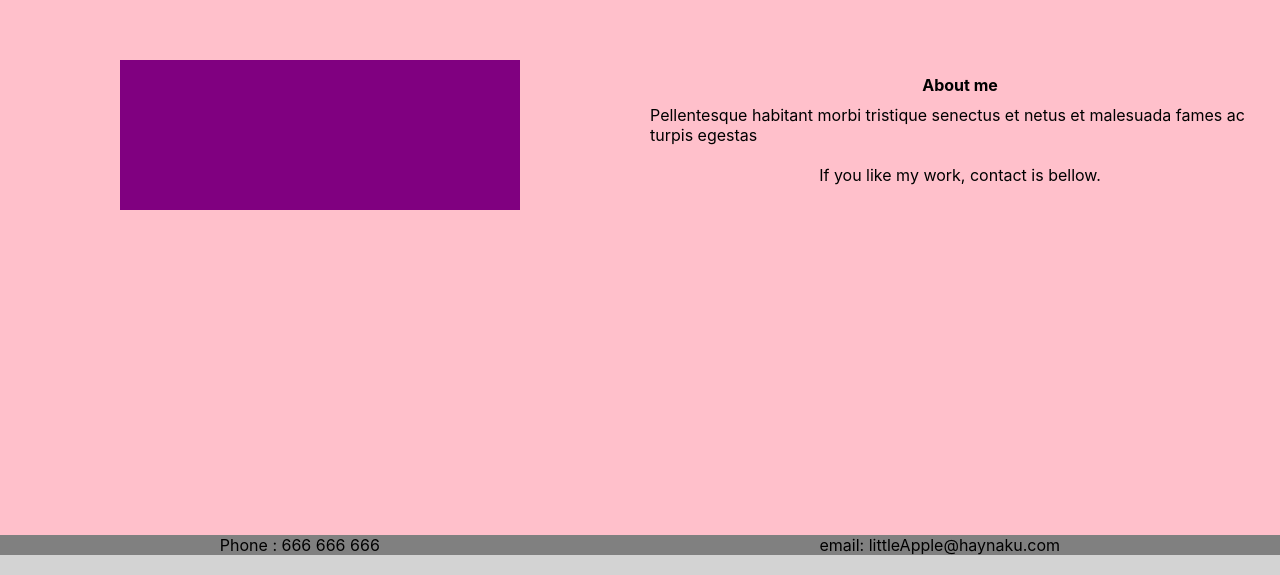
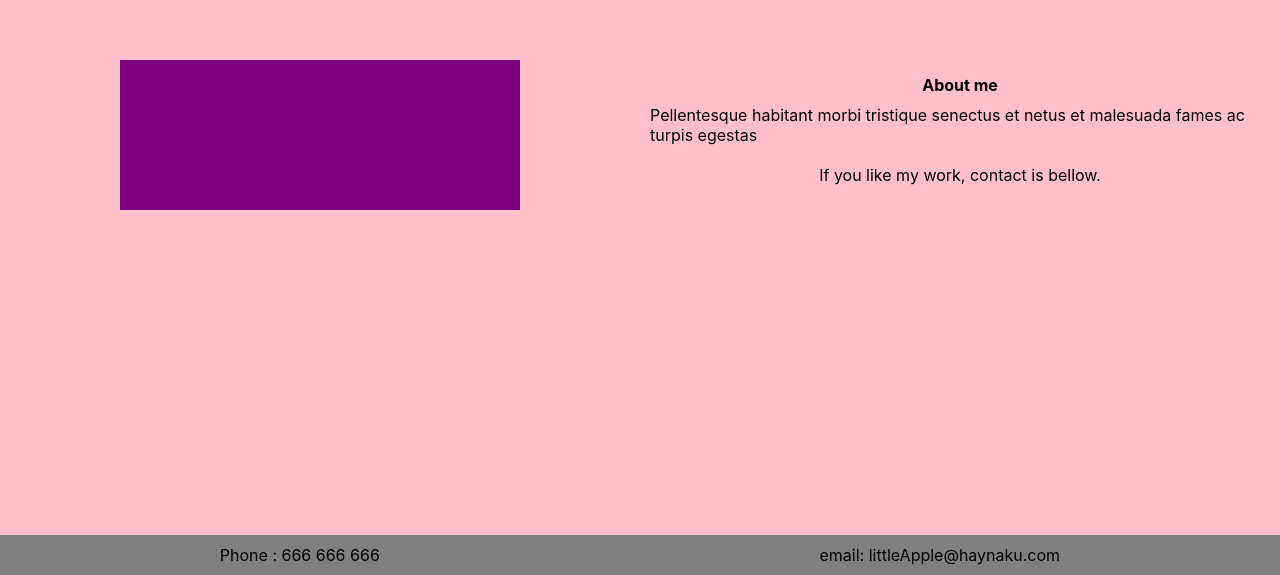
Before and after one commit to GarrettGrim111/handcrafts, a Next.js app: page / in a window 1280 px wide. Shown: the part 1865-2440 px from the top of the page. Built offline with nearby package versions, Linux system fonts and the light colour scheme.

Commit message:
footer update

```diff
--- /dev/null
+++ b/components/footer.jsx
@@ -0,0 +1,27 @@
+import styled from "styled-components";
+import { Text } from "../styles/utils";
+
+const Footer = () => {
+  return (
+    <FooterHolder>
+      <span>Phone : 666 666 666</span>
+      <span>email: littleApple@haynaku.com</span>
+    </FooterHolder>
+  );
+};
+
+const FooterHolder = styled.div`
+  width: 100%;
+  height: 2.5rem;
+  background-color: grey;
+  display: flex;
+  justify-content: space-around;
+
+  align-items: center;
+
+  @media (max-width: 800px) {
+    justify-content: center;
+  }
+`;
+
+export default Footer;
--- a/components/router.jsx
+++ b/components/router.jsx
@@ -22,7 +22,7 @@ const Holder = styled.footer`
   font-size: 30px;
   position: fixed;
   right: 0;
-  top: 50vh;
+  top: 45vh;
   margin-right: 20px;
   z-index: 5;
 `;
--- a/pages/_app.js
+++ b/pages/_app.js
@@ -1,10 +1,12 @@
 import { GlobalStyle } from "../styles/global-styles";
+import Footer from "./../components/footer";
 
 function MyApp({ Component, pageProps }) {
   return (
     <>
       <GlobalStyle />
       <Component {...pageProps} />
+      <Footer />
     </>
   );
 }
--- a/pages/index.js
+++ b/pages/index.js
@@ -59,20 +59,12 @@ export default function Home() {
           </Holder>
         </WorkPlace3>
       </Wrapper>
-      <Footer>
-        <span>Phone : 666 666 666</span>
-        <span>email: littleApple@haynaku.com</span>
-      </Footer>
+
     </div>
   );
 }
 
-const Footer = styled.footer`
-  background-color: grey;
-  width: 100%;
-  display: flex;
-  justify-content: space-around;
-`;
+
 
 // const Footer = styled.footer``;
 // const Footer = styled.footer``;
--- a/styles/global-styles.js
+++ b/styles/global-styles.js
@@ -11,7 +11,7 @@ body {
     min-height: 100vh;
   font-family: -apple-system, BlinkMacSystemFont, Segoe UI, Roboto, Oxygen,
     Ubuntu, Cantarell, Fira Sans, Droid Sans, Helvetica Neue, sans-serif;
-    background-color: lightgray;
+
 }
 
 a {
```
